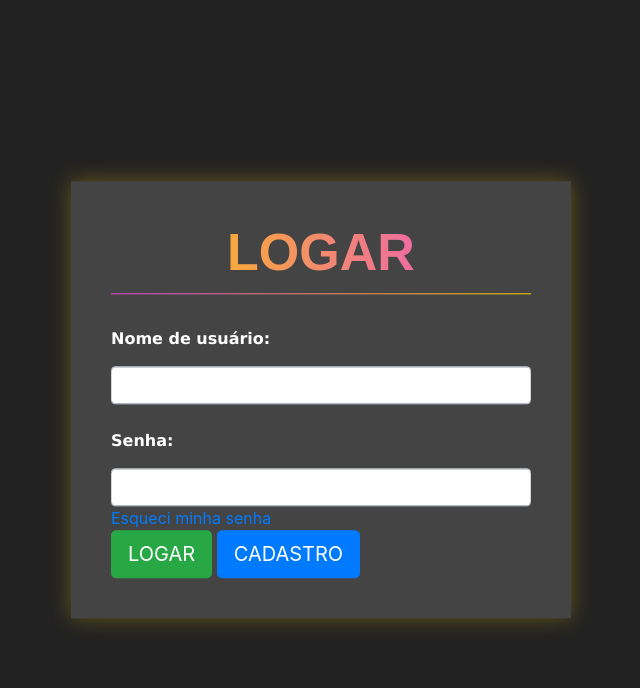
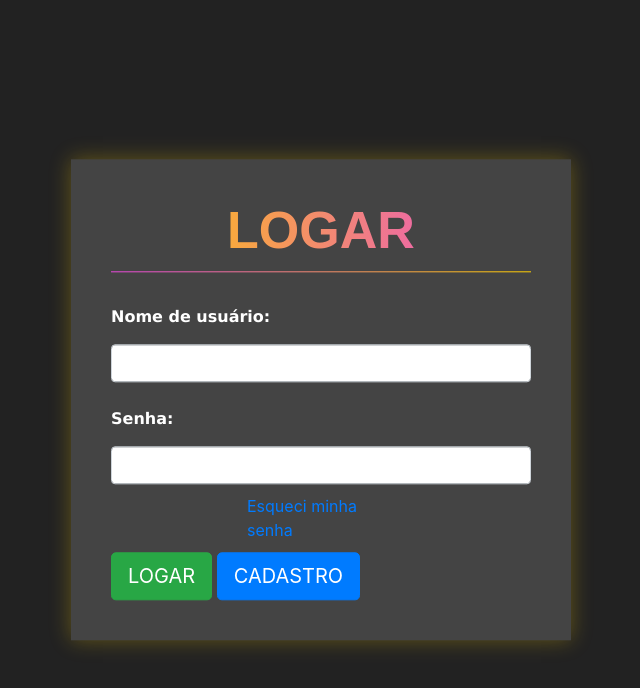
Before and after one commit to pedro-hnrq/Proj_Jobs, a Django app: page /auth/logar/ in a window 1280 px wide. Shown: the top 688 px of the page, without its empty margins (319-959 px from the left). Run offline with Django 4.2, Linux system fonts and the light colour scheme.

Commit message:
Atualizando...

```diff
--- a/PYSTACK/autenticacao/templates/logar.html
+++ b/PYSTACK/autenticacao/templates/logar.html
@@ -21,10 +21,13 @@
             <br>
             <span class="span-descricao">Senha:</span>
             <input type="password" class="form-control input-cadastro" name="password">
-            <a href="{% url 'password_reset' %}">Esqueci minha senha</a>
-            <br>
-            <input type="submit" value="LOGAR" class="btn btn-success btn-lg">
-            <a href="{% url 'cadastro' %}" class="btn btn-primary btn-lg">CADASTRO</a>
+            <div class="esq">
+                <a href="{% url 'password_reset' %}">Esqueci minha senha</a>
+            </div>
+            <div class="but">
+                <input type="submit" value="LOGAR" class="btn btn-success btn-lg">
+                <a href="{% url 'cadastro' %}" class="btn btn-primary btn-lg">CADASTRO</a>
+            </div>
         </form>
     </div>
 {% endblock %}
--- a/PYSTACK/templates/base.html
+++ b/PYSTACK/templates/base.html
@@ -1,4 +1,5 @@
 <!doctype html>
+{% load static %}
 <html lang="pt-BR">
     <head>
         <!-- Required meta tags -->
--- a/PYSTACK/templates/static/autenticacao/css/cadastro.css
+++ b/PYSTACK/templates/static/autenticacao/css/cadastro.css
@@ -2,6 +2,16 @@
     background-color: #222;
     color: white;
 }
+.esq{
+
+    margin: auto;
+    width: 40%;
+
+
+    padding: 10px;
+
+}
+
 .box{
     background-color: #444;
     width: 500px;
```
Also changed, not shown: PYSTACK/db.sqlite3.
